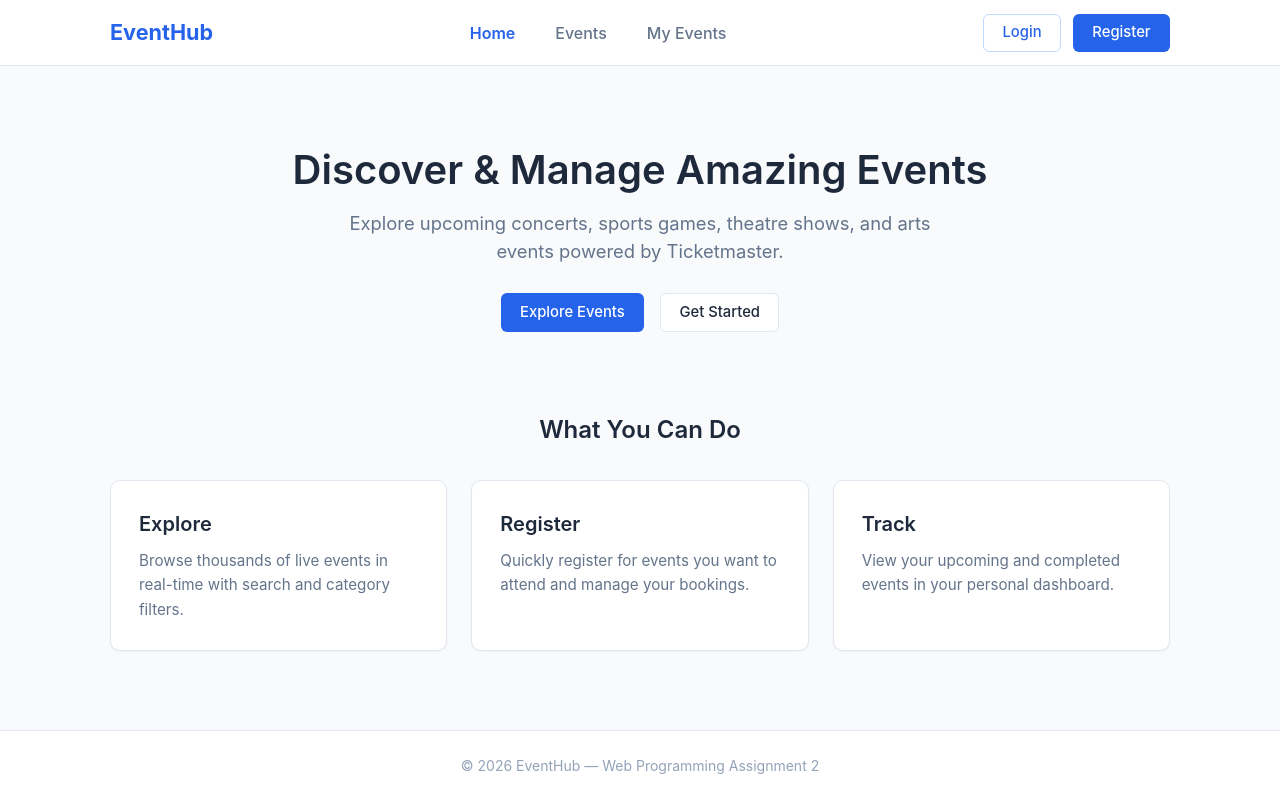
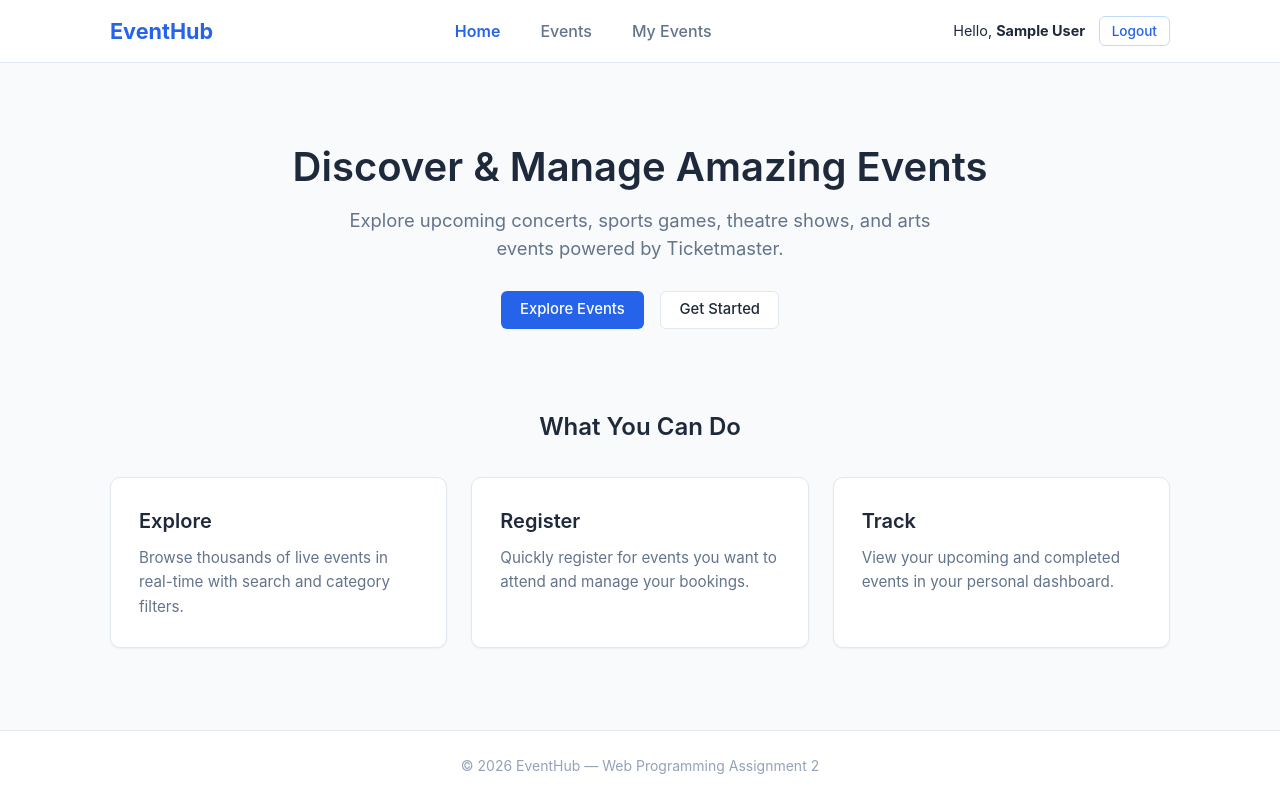
Before and after one commit to Shayan-Qadir/23L-0790-web-A2, a React (Create React App) app: page / in a window 1280 px wide. Built offline with nearby package versions, Linux system fonts and the light colour scheme; sample sign-in values are in the browser's storage.

Commit message:
Protected Routes Implemented

```diff
--- a/src/App.css
+++ b/src/App.css
@@ -91,6 +91,17 @@
   display: flex;
   align-items: center;
   gap: 0.75rem;
+}
+
+.user-nav-profile {
+  display: flex;
+  align-items: center;
+  gap: 0.85rem;
+}
+
+.user-greeting {
+  font-size: 0.9rem;
+  color: var(--text-main);
 }
 
 /* Common Buttons */
--- a/src/App.js
+++ b/src/App.js
@@ -8,6 +8,7 @@ import EventDetails from './pages/EventDetails';
 import Login from './pages/Login';
 import Register from './pages/Register';
 import MyEvents from './pages/MyEvents';
+import ProtectedRoute from './components/ProtectedRoute';
 import './App.css';
 
 function App() {
@@ -22,7 +23,14 @@ function App() {
             <Route path="/events/:id" element={<EventDetails />} />
             <Route path="/login" element={<Login />} />
             <Route path="/register" element={<Register />} />
-            <Route path="/my-events" element={<MyEvents />} />
+            <Route
+              path="/my-events"
+              element={
+                <ProtectedRoute>
+                  <MyEvents />
+                </ProtectedRoute>
+              }
+            />
           </Routes>
         </main>
         <Footer />
--- a/src/components/Navbar.js
+++ b/src/components/Navbar.js
@@ -1,7 +1,18 @@
 import React from 'react';
-import { Link, NavLink } from 'react-router-dom';
+import { Link, NavLink, useNavigate } from 'react-router-dom';
+import { useSelector, useDispatch } from 'react-redux';
+import { logoutUser } from '../redux/authSlice';
 
 function Navbar() {
+  const { isAuthenticated, currentUser } = useSelector((state) => state.auth);
+  const dispatch = useDispatch();
+  const navigate = useNavigate();
+
+  const handleLogout = () => {
+    dispatch(logoutUser());
+    navigate('/login');
+  };
+
   return (
     <header className="navbar">
       <div className="navbar-container">
@@ -15,17 +26,32 @@ function Navbar() {
           <NavLink to="/events" className={({ isActive }) => (isActive ? 'nav-link active' : 'nav-link')}>
             Events
           </NavLink>
+          {isAuthenticated && (
             <NavLink to="/my-events" className={({ isActive }) => (isActive ? 'nav-link active' : 'nav-link')}>
               My Events
             </NavLink>
+          )}
         </nav>
         <div className="navbar-auth">
+          {isAuthenticated ? (
+            <div className="user-nav-profile">
+              <span className="user-greeting">
+                Hello, <strong>{currentUser?.name || 'User'}</strong>
+              </span>
+              <button onClick={handleLogout} className="btn btn-outline btn-sm">
+                Logout
+              </button>
+            </div>
+          ) : (
+            <>
               <Link to="/login" className="btn btn-outline">
                 Login
               </Link>
               <Link to="/register" className="btn btn-primary">
                 Register
               </Link>
+            </>
+          )}
         </div>
       </div>
     </header>
--- /dev/null
+++ b/src/components/ProtectedRoute.js
@@ -0,0 +1,17 @@
+import React from 'react';
+import { Navigate, useLocation } from 'react-router-dom';
+import { useSelector } from 'react-redux';
+
+function ProtectedRoute({ children }) {
+  const { isAuthenticated } = useSelector((state) => state.auth);
+  const location = useLocation();
+
+  if (!isAuthenticated) {
+    // Redirect to login page and preserve original location in state
+    return <Navigate to="/login" state={{ from: location }} replace />;
+  }
+
+  return children;
+}
+
+export default ProtectedRoute;
```
Lines whose indentation alone changed are shown as unchanged.
